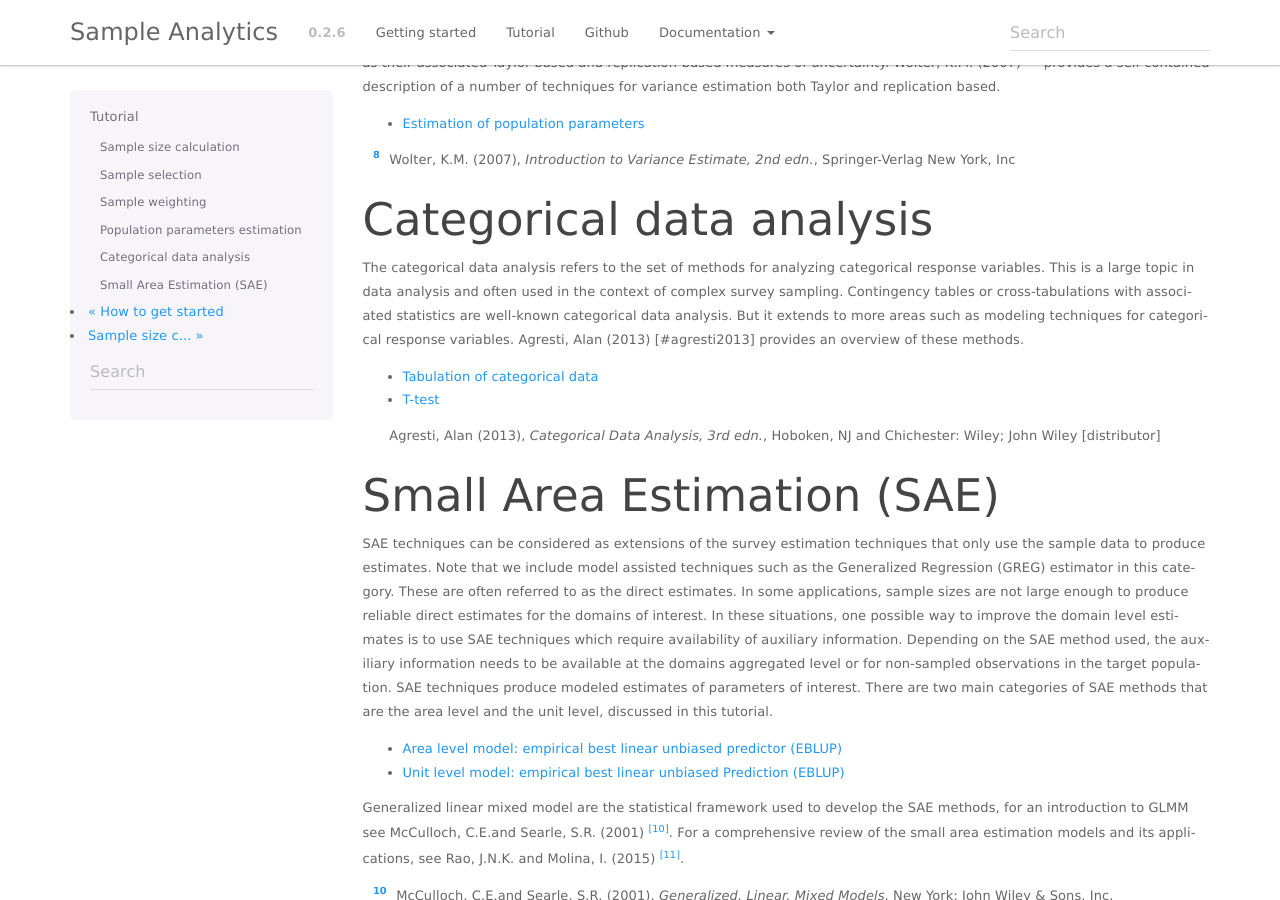
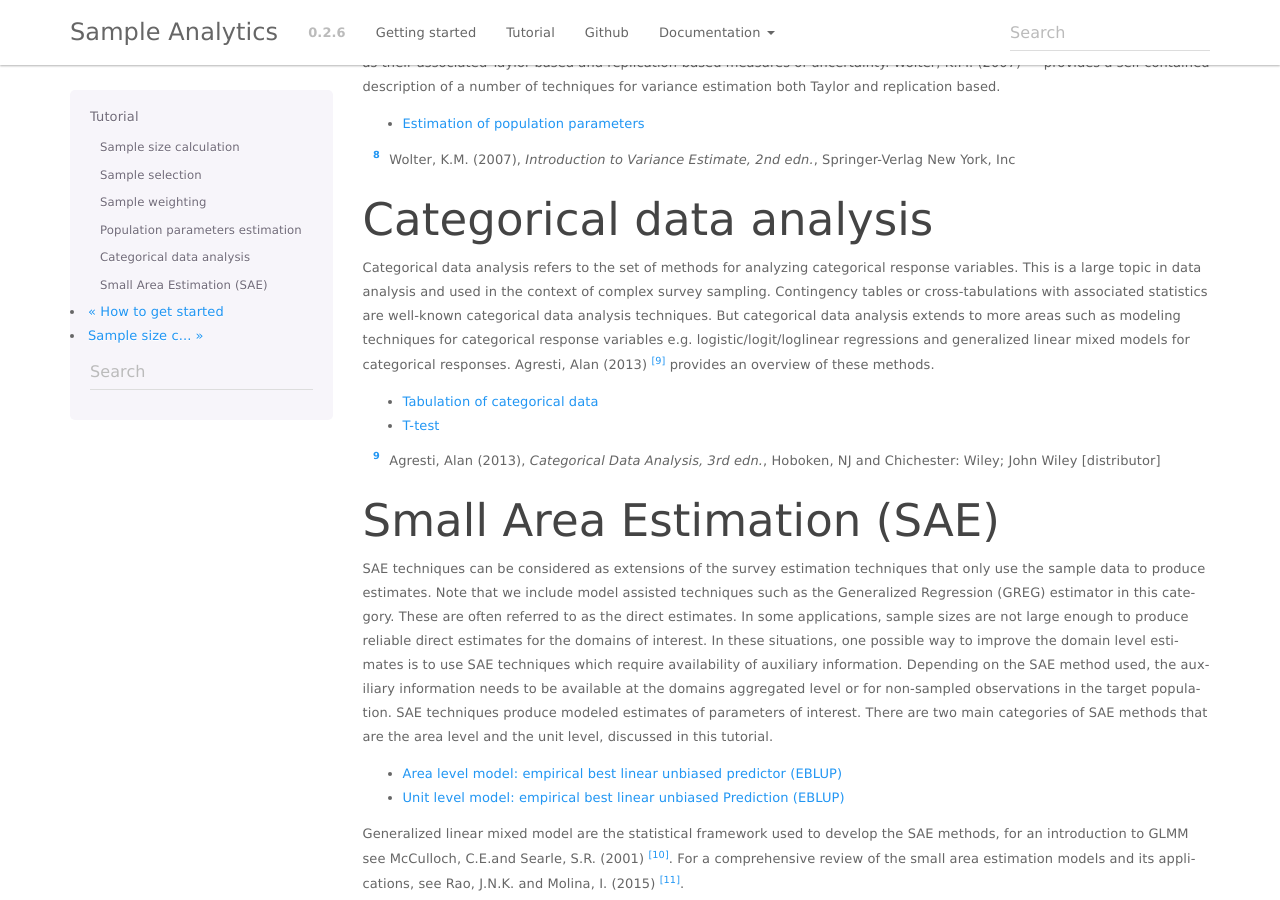
Before and after one commit to samplics-org/samplics, a Sphinx documentation site: the page built from docs/source/tutorial/index.rst, in a window 1280 px wide and 900 px high, scrolled down 1797 px. Built offline with Sphinx 7.4.7, drawn with Linux system fonts in a browser that asks for light colours.

Commit message:
adding docs

```diff
--- a/docs/source/tutorial/index.rst
+++ b/docs/source/tutorial/index.rst
@@ -78,7 +78,7 @@ Often the goal of conducting a survey is to estimate parameters of the target po
 Categorical data analysis
 -------------------------
 
-The categorical data analysis refers to the set of methods for analyzing categorical response variables. This is a large topic in data analysis and often used in the context of complex survey sampling. Contingency tables or cross-tabulations with associated statistics are well-known categorical data analysis. But it extends to more areas such as modeling techniques for categorical response variables. Agresti, Alan (2013) [#agresti2013] provides an overview of these methods.
+Categorical data analysis refers to the set of methods for analyzing categorical response variables. This is a large topic in data analysis and used in the context of complex survey sampling. Contingency tables or cross-tabulations with associated statistics are well-known categorical data analysis techniques. But categorical data analysis extends to more areas such as modeling techniques for categorical response variables e.g. logistic/logit/loglinear regressions and generalized linear mixed models for categorical responses. Agresti, Alan (2013) [#agresti2013]_ provides an overview of these methods.
 
 .. toctree::
    :maxdepth: 1
```
Also changed, not shown: docs/source/tutorial/tabulation.ipynb, docs/source/tutorial/ttest.ipynb.
